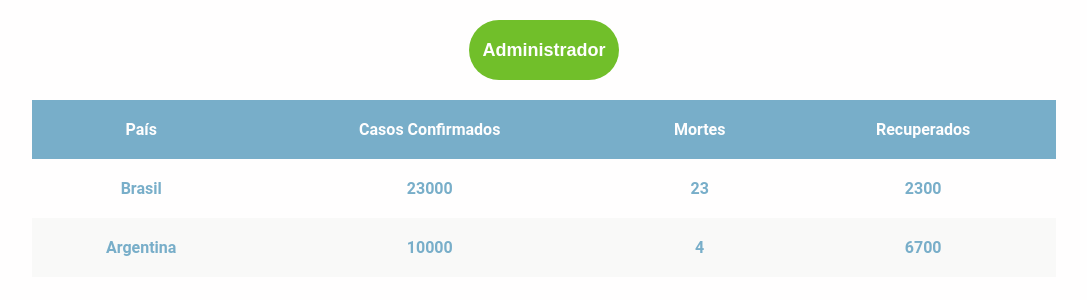
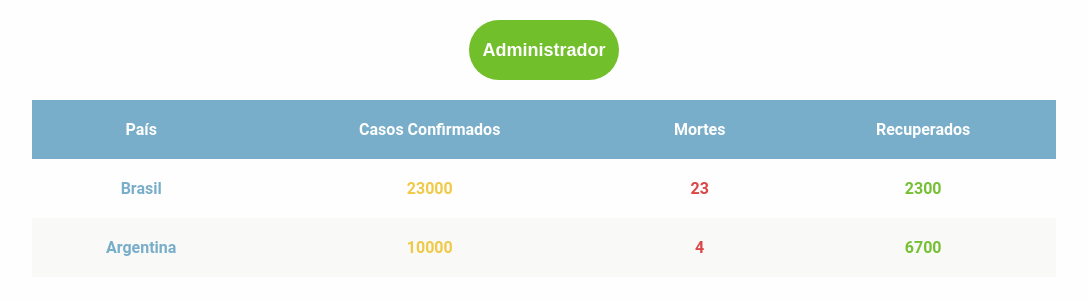
Before and after one commit to PUC-DISCIPLINAS/monitorcoviddjango-monitor-covid-matheus-thiago, a Django app: page / in a window 1280 px wide; the page is wider, and only the part inside the window is pictured. Shown: the part 60-360 px from the top of that part, without its empty margins (96-1183 px from the left). Run offline with Django 3.2, Linux system fonts and the light colour scheme; data comes from the database, SQL or seed files in the repository.

Commit message:
styles with colors for each type of case

```diff
--- a/covid/covidmvc/countrycases/static/countrycases/style.css
+++ b/covid/covidmvc/countrycases/static/countrycases/style.css
@@ -102,3 +102,15 @@ tr {
 tbody > tr:nth-of-type(even) {
     background-color: #f9f9f8;
 }
+
+.cases {
+    color: #f0c947;
+}
+
+.deaths {
+    color: #dc4647;
+}
+
+.recoveries {
+    color: #76c035;
+}
--- a/covid/covidmvc/countrycases/templates/countrycases/index.html
+++ b/covid/covidmvc/countrycases/templates/countrycases/index.html
@@ -26,9 +26,9 @@
         {% for case in cases_list %}
         <tr>
             <td>{{ case.country.country_name }}</td>
-            <td>{{ case.confirmed_cases }}</td>
-            <td>{{ case.death_cases }}</td>
-            <td>{{ case.recovery_cases }}</td>
+            <td class="cases">{{ case.confirmed_cases }}</td>
+            <td class="deaths">{{ case.death_cases }}</td>
+            <td class="recoveries">{{ case.recovery_cases }}</td>
         </tr>
         {% endfor %}
         </tbody>
```
